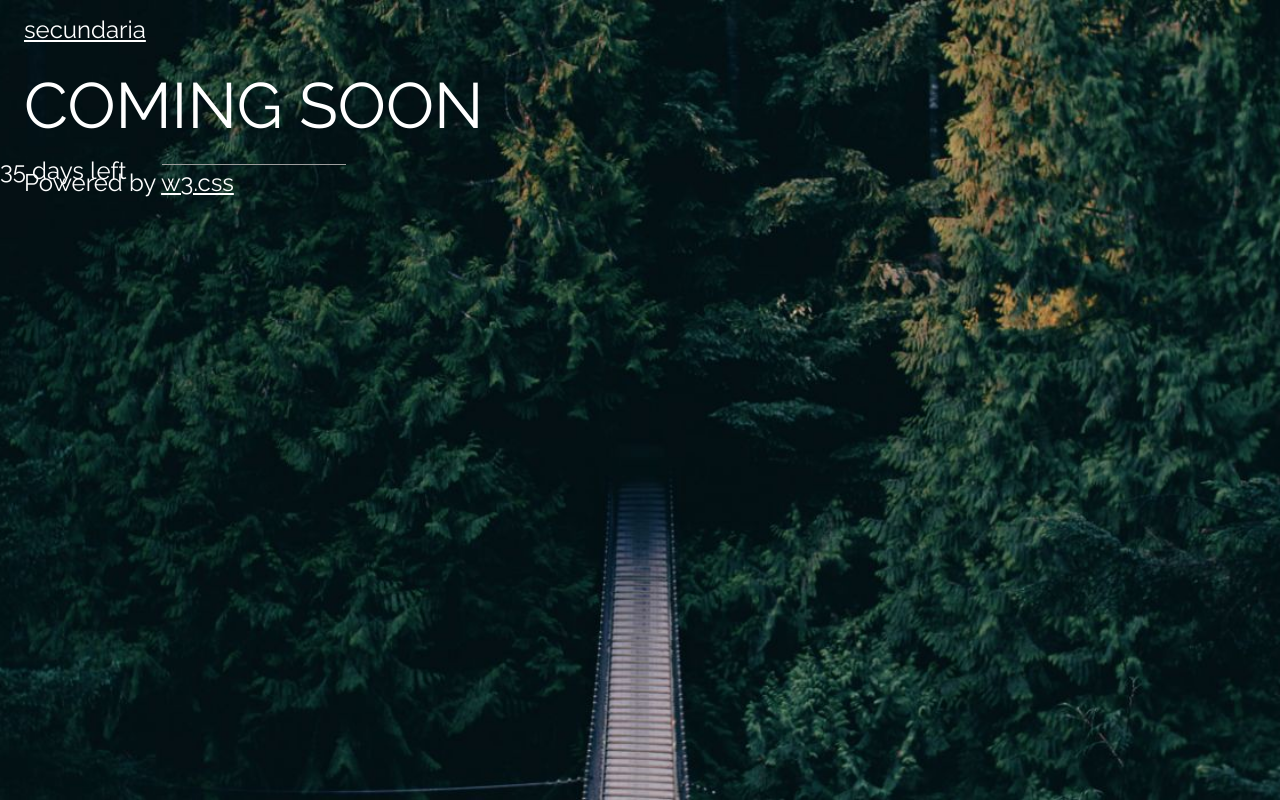
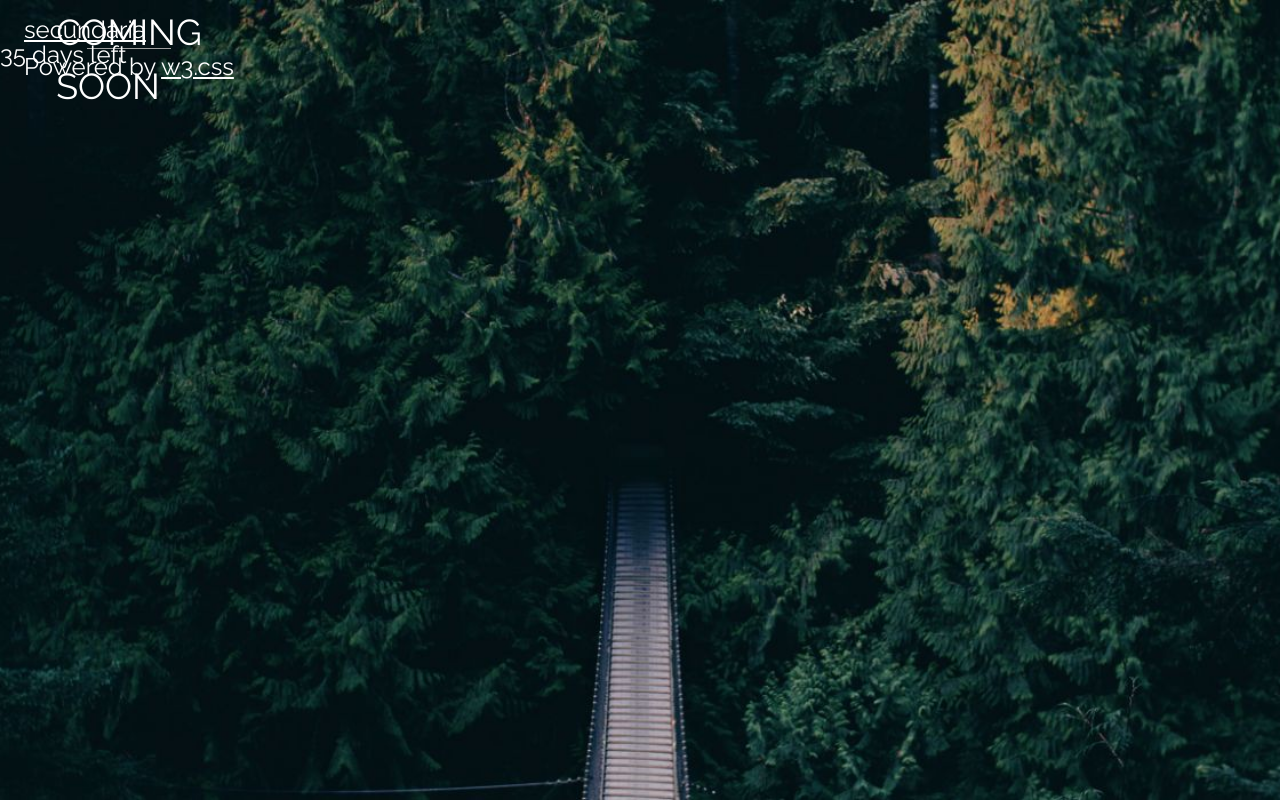
Before and after one commit to miriamvelasco/miriamvelasco, a plain HTML site: page ejerciciosconplantillas/index02.html in a window 1280 px wide. Drawn offline with nearby package versions, Linux system fonts and the light colour scheme.

Commit message:
Update index02.html

```diff
--- a/ejerciciosconplantillas/index02.html
+++ b/ejerciciosconplantillas/index02.html
@@ -25,14 +25,14 @@ body, html {height: 100%}
     <a href=secundaria04.html>secundaria</a>
     <div class="w3-display-topleft">
       </div>
-    <h1 class="w3-jumbo w3-animate-top">COMING SOON</h1>
+    <h1 class="w3-display-middle ">COMING SOON</h1>
          <div class="w3-display-middle">
              </div>
     <hr class="w3-border-grey" style="margin:auto;width:40%">
     <div class="w3-display-bottomleft">35 days left</p>
   </div>
     Powered by <a href="https://www.w3schools.com/w3css/default.asp" target="_blank">w3.css</a>
-  </div>
+
 </div>
 
 </body>
```
